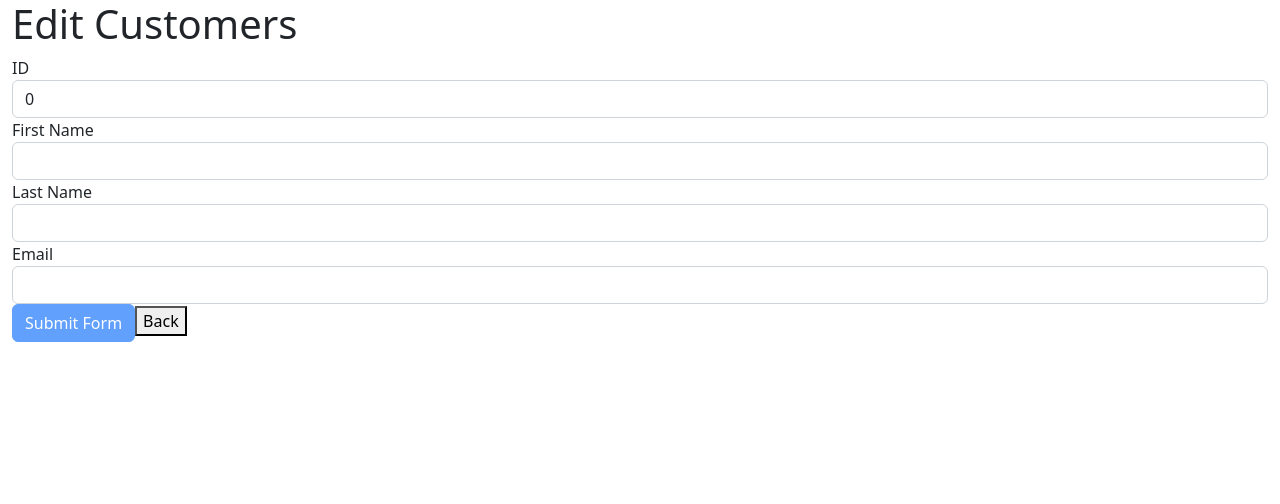
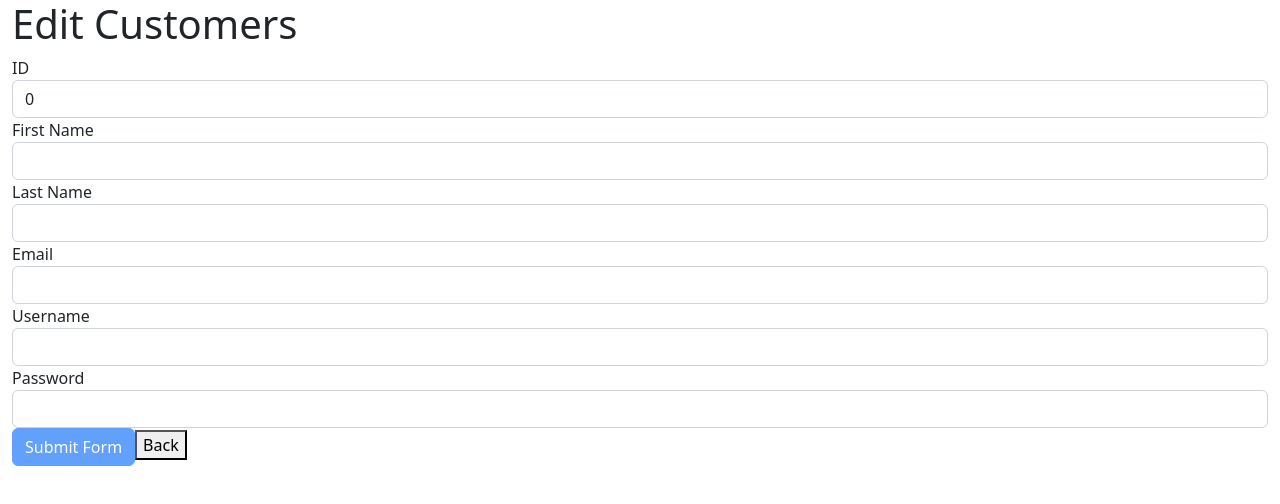
Before and after one commit to hrauniya/angular-crudapp, an Angular app: page /customerlogin/customerhome/customeredit/1 in a window 1280 px wide. Shown: the top 504 px of the page. Built offline with nearby package versions, Linux system fonts and the light colour scheme; no server answers.

Commit message:
added to edit

```diff
--- a/src/app/admin/adminedit/adminedit.component.html
+++ b/src/app/admin/adminedit/adminedit.component.html
@@ -59,6 +59,19 @@
 
       </div>
 
+      <div class="form-group">
+        <label>Password</label>
+        <input [class.is-invalid]="editAdmins.get('username')?.invalid && editAdmins.get('username')?.touched" formControlName="password" type="password" class="form-control">
+        <div *ngIf="editAdmins.get('username')?.invalid && editAdmins.get('username')?.touched">
+            <small *ngIf="editAdmins.get('username')?.errors?.['required']" class="text-danger">
+              Password is required!
+            </small>
+        </div>
+
+
+
+      </div>
+
 
 
       <button routerLink="/adminlogin/adminhome" (click)="onSubmit(editAdmins.value)" [disabled]="editAdmins.invalid" class="btn btn-primary">Submit Form</button>
--- a/src/app/admin/adminedit/adminedit.component.ts
+++ b/src/app/admin/adminedit/adminedit.component.ts
@@ -26,6 +26,7 @@ export class AdmineditComponent implements OnInit {
       last_name:[this.curadmin.last_name,[Validators.required]],
       email:[this.curadmin.email,[Validators.required]],
       username:[this.curadmin.username,[Validators.required,Validators.minLength(4),forbiddenNameValidator]],
+      password:[this.curadmin.password,[Validators.required,Validators.minLength(8)]]
     });
    }
 
@@ -38,7 +39,8 @@ export class AdmineditComponent implements OnInit {
           first_name:[this.curadmin.first_name,[Validators.required]],
           last_name:[this.curadmin.last_name,[Validators.required]],
           email:[this.curadmin.email,[Validators.required]],
-          username:[this.curadmin.username,[Validators.required]]
+          username:[this.curadmin.username,[Validators.required]],
+          password:[this.curadmin.password,[Validators.required,Validators.minLength(8)]]
         });})
     }
     )
--- a/src/app/customer/customer-edit/customer-edit.component.html
+++ b/src/app/customer/customer-edit/customer-edit.component.html
@@ -46,11 +46,37 @@
 
       </div>
 
+      <div class="form-group">
+        <label>Username</label>
+        <input [class.is-invalid]="editAdmins.get('username')?.invalid && editAdmins.get('username')?.touched" formControlName="username" type="text" class="form-control">
+        <div *ngIf="editAdmins.get('username')?.invalid && editAdmins.get('username')?.touched">
+            <small *ngIf="editAdmins.get('username')?.errors?.['required']" class="text-danger">
+              Username is required!
+            </small>
+        </div>
+
+
+
+      </div>
+
+      <div class="form-group">
+        <label>Password</label>
+        <input  [class.is-invalid]="editAdmins.get('password')?.invalid && editAdmins.get('password')?.touched" formControlName="password" type="password" class="form-control">
+        <div *ngIf="editAdmins.get('password')?.invalid && editAdmins.get('password')?.touched">
+            <small *ngIf="editAdmins.get('password')?.errors?.['required']" class="text-danger">
+              Password  is required!
+            </small>
+        </div>
+
+
+
+      </div>
 
 
 
 
-      <button routerLink="/customerhome" (click)="onSubmit(editAdmins.value)" [disabled]="editAdmins.invalid" class="btn btn-primary">Submit Form</button>
+
+      <button routerLink="/customerlogin/customerhome" (click)="onSubmit(editAdmins.value)" [disabled]="editAdmins.invalid" class="btn btn-primary">Submit Form</button>
       <button routerLink="/customerlogin/customerhome">Back</button>
 
       <!-- <button (click)="loadApiData()" class="btn btn-secondary">Load API data</button> -->
--- a/src/app/customer/customer-edit/customer-edit.component.ts
+++ b/src/app/customer/customer-edit/customer-edit.component.ts
@@ -50,6 +50,7 @@ export class CustomerEditComponent implements OnInit {
 
   onSubmit(editAdmins:any){
     this.http.put('http://localhost:3000/customer/'+editAdmins.id,editAdmins).subscribe()
+    alert("Edit Added!")
 
   }
 
```
